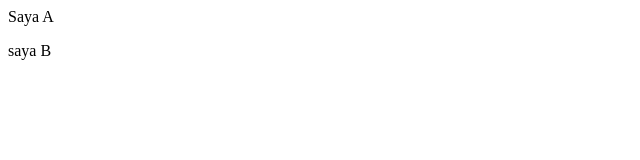
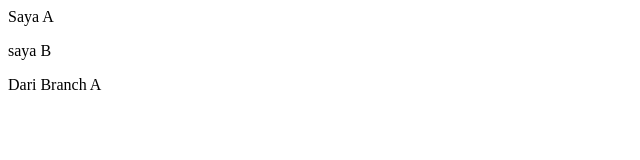
Before and after one commit to Gezz10969/Testing-1, a plain HTML site: page index.html in a window 1280 px wide. Shown: the whole page, without its empty margins (0-640 px from the left). Drawn offline with Linux system fonts and the light colour scheme.

Commit message:
commit dari Branch-A

```diff
--- a/index.html
+++ b/index.html
@@ -1,2 +1,4 @@
 <p>Saya A</p>
 <p>saya B</p>
+
+<p>Dari Branch A</p>
```
